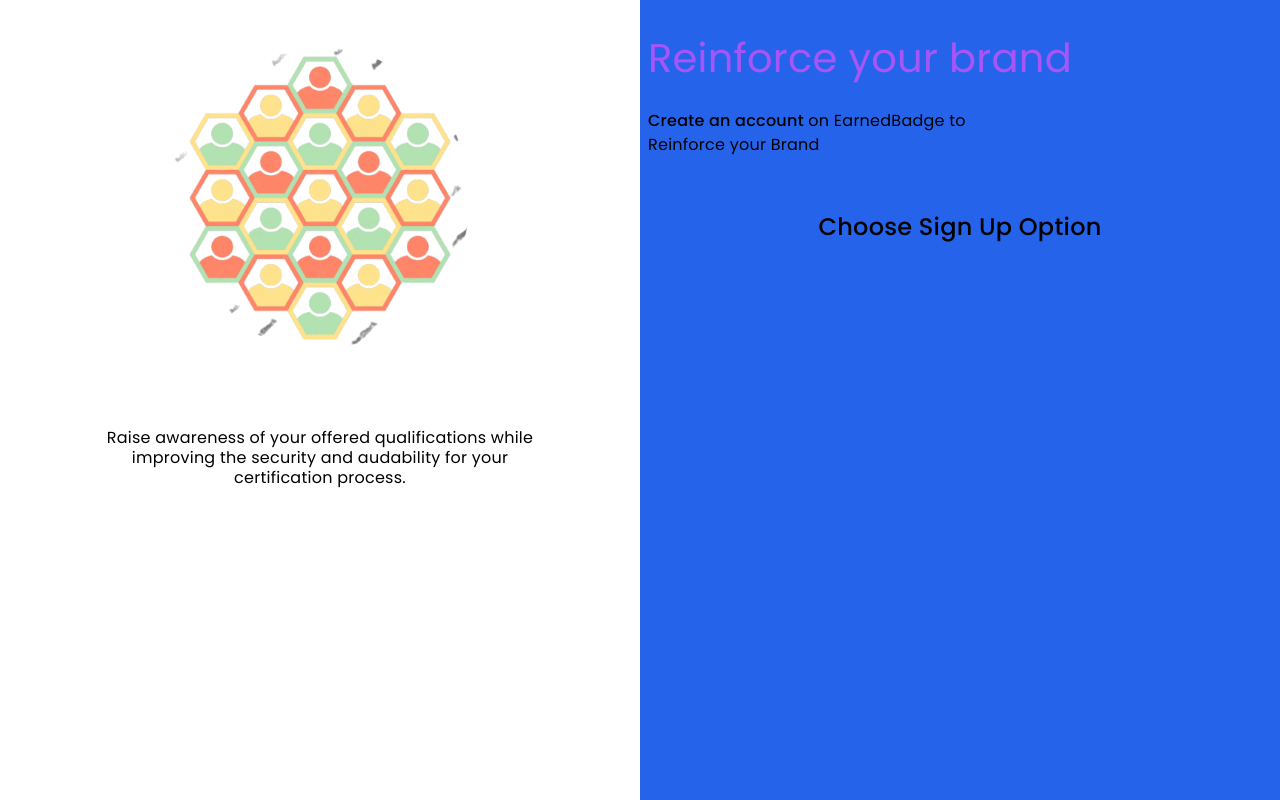
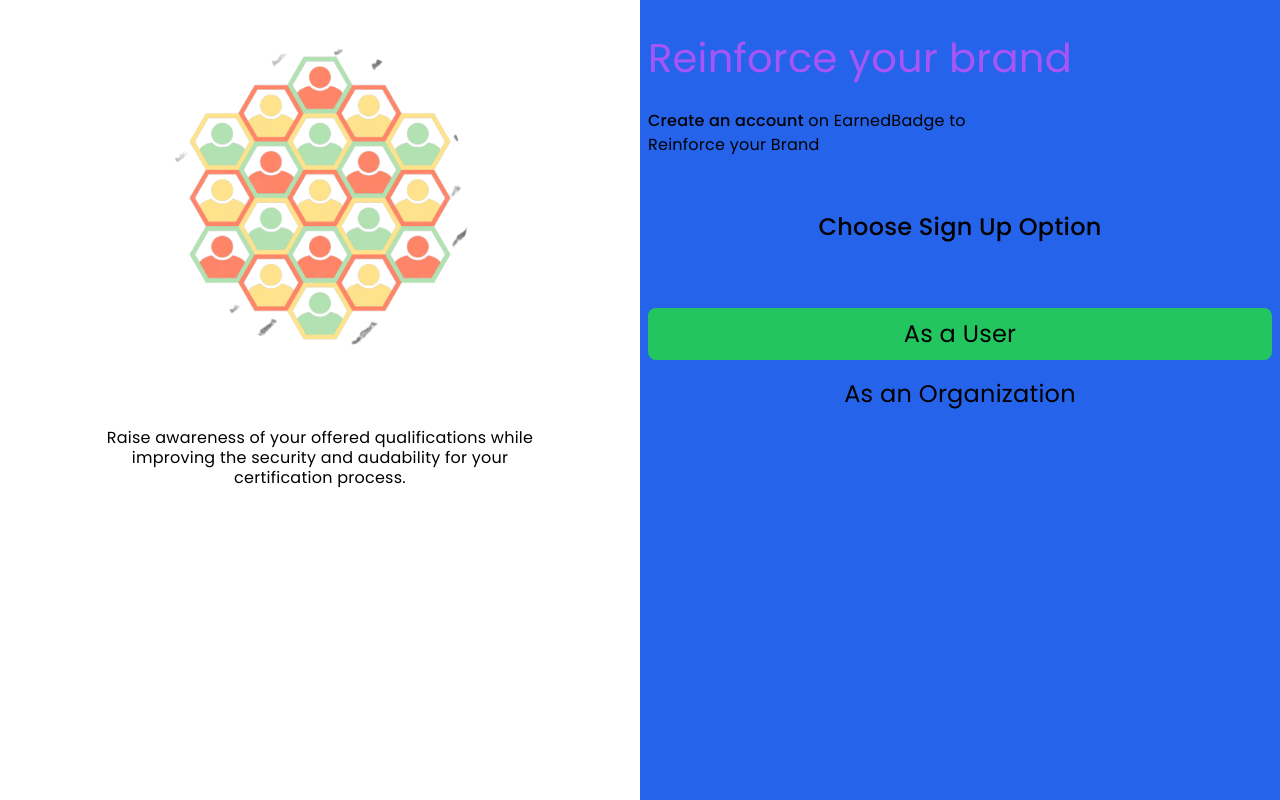
Before and after one commit to love2007-web/CertificationSite, an Angular app: page /signup in a window 1280 px wide. Built offline with nearby package versions, Linux system fonts and the light colour scheme.

Commit message:
Update signup component HTML with new design and signup options

```diff
--- a/src/app/Pages/signup/signup.component.html
+++ b/src/app/Pages/signup/signup.component.html
@@ -21,11 +21,19 @@
         Reinforce your Brand
       </p>
       <div class="md:text-center md:mt-[60px]">
-        <span class="text-[24px] font-medium">
-            Choose Sign Up Option
-        </span>
-
-
+        <span class="text-[24px] font-medium"> Choose Sign Up Option </span>
+        <div class="mt-[60px]">
+            <a href="" class="bg-red-500">
+                <button class="md:text-[24px] px-[16px] py-4 md:w-full md:my-2 rounded-lg bg-green-500">
+                    As a User
+                </button>
+            </a>
+            <a href="" class="">
+                <button class="md:text-[24px] px-[16px] py-4 md:w-full rounded-lg hover:bg-green-500">
+                    As an Organization
+                </button>
+            </a>
+        </div>
       </div>
     </div>
   </div>
```
Also changed, not shown: 1 other file (tests, documents, lock files or other folders).
